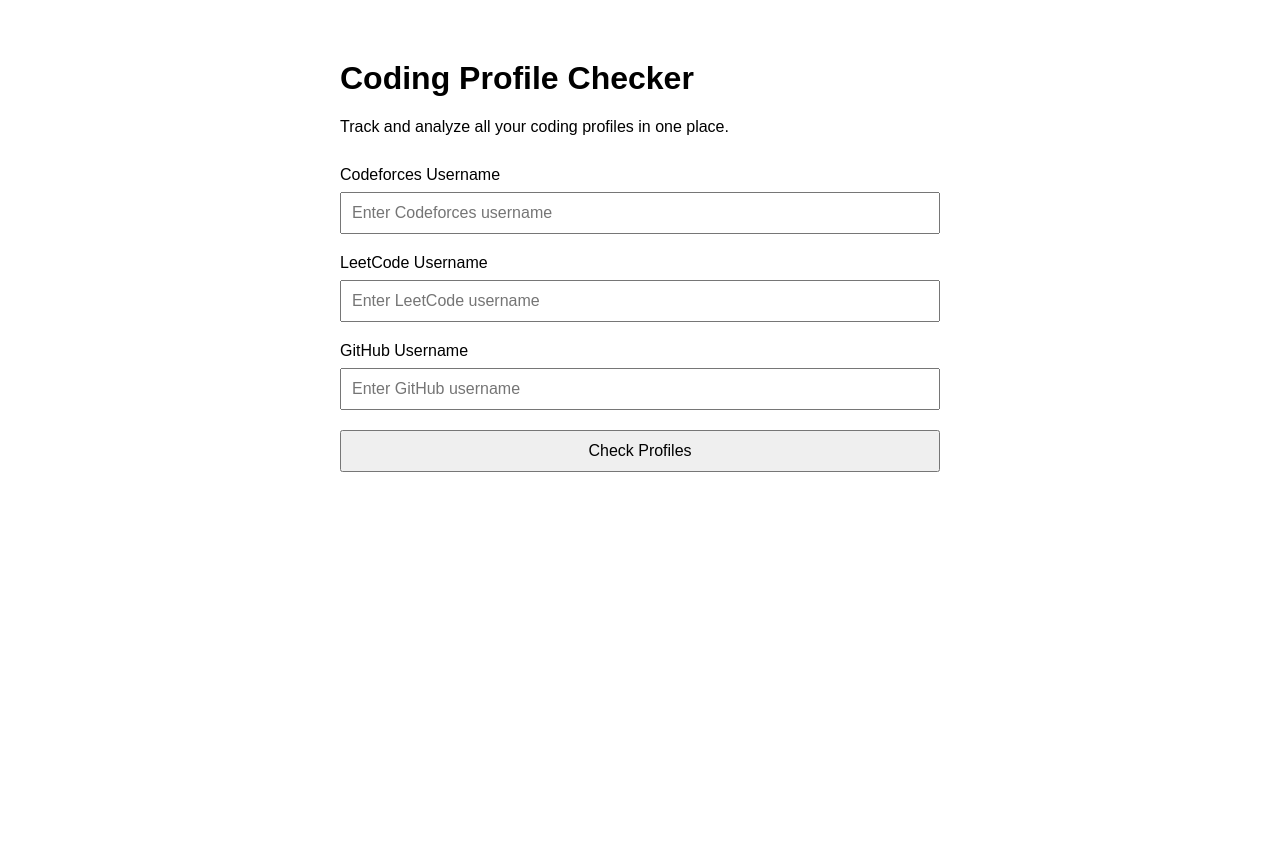
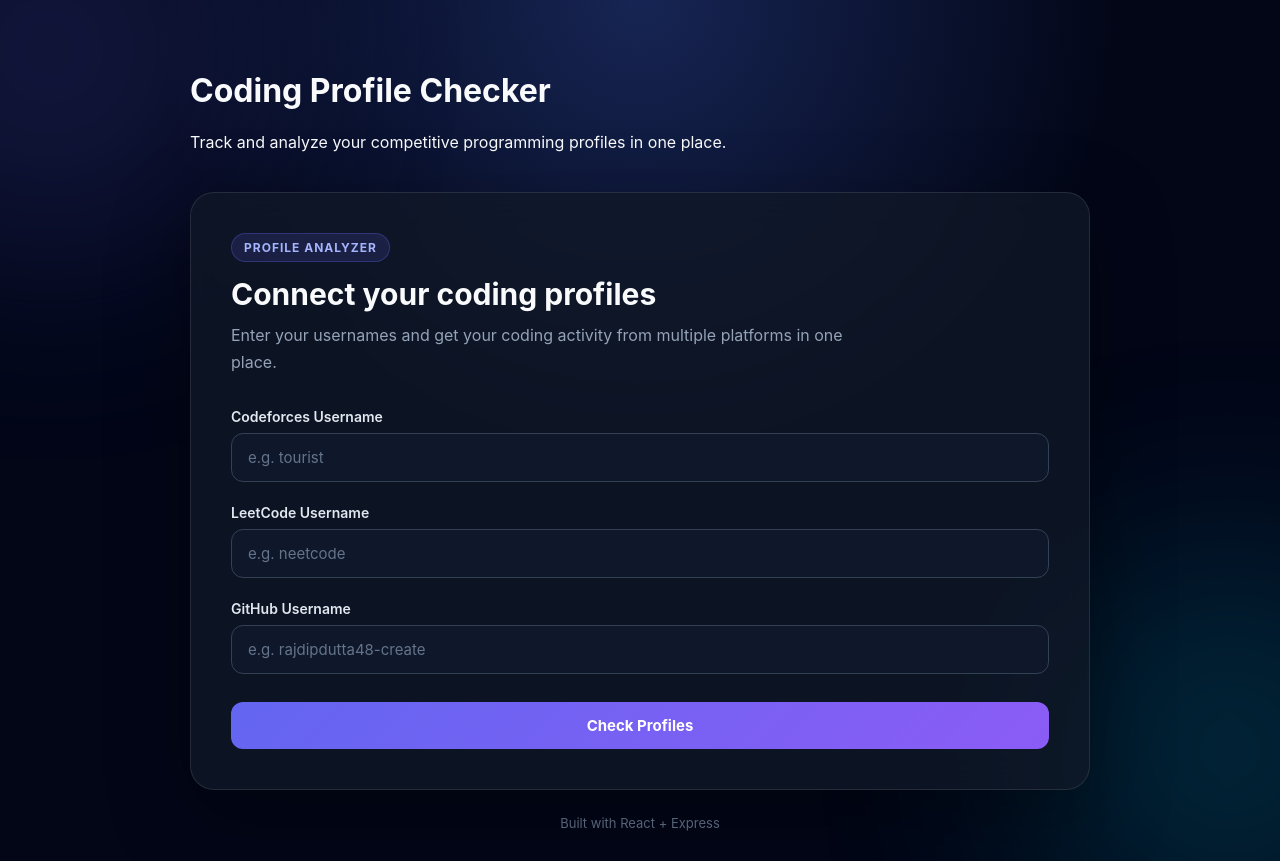
Before and after one commit to rajdipdutta48-create/coding-profile-checker, a React (Vite) app in the folder client/: page / in a window 1280 px wide. Before the commit the page ends 800 px from the top, so only its background shows below. Built offline with nearby package versions, Linux system fonts and the light colour scheme.

Commit message:
Improve profile checker UI

```diff
--- a/client/src/App.css
+++ b/client/src/App.css
@@ -1,184 +1,186 @@
-.counter {
-  font-size: 16px;
-  padding: 5px 10px;
-  border-radius: 5px;
-  color: var(--accent);
-  background: var(--accent-bg);
-  border: 2px solid transparent;
-  transition: border-color 0.3s;
-  margin-bottom: 24px;
+.app {
+  min-height: 100vh;
+  position: relative;
+  overflow: hidden;
+  padding: 50px 20px 30px;
+}
 
-  &:hover {
-    border-color: var(--accent-border);
+.container {
+  width: min(900px, 100%);
+  margin: 0 auto;
+  position: relative;
+  z-index: 2;
+}
+
+.background-glow {
+  position: fixed;
+  width: 400px;
+  height: 400px;
+  border-radius: 50%;
+  filter: blur(120px);
+  opacity: 0.2;
+  pointer-events: none;
+}
+
+.background-glow-one {
+  top: -150px;
+  left: -150px;
+  background: #6366f1;
+}
+
+.background-glow-two {
+  right: -150px;
+  bottom: -150px;
+  background: #06b6d4;
+}
+
+.profile-card {
+  margin-top: 40px;
+  padding: 40px;
+  border: 1px solid rgba(255, 255, 255, 0.1);
+  border-radius: 24px;
+  background: rgba(17, 24, 39, 0.75);
+  backdrop-filter: blur(18px);
+  box-shadow: 0 25px 80px rgba(0, 0, 0, 0.35);
+}
+
+.card-heading {
+  margin-bottom: 32px;
+}
+
+.card-badge {
+  display: inline-block;
+  margin-bottom: 14px;
+  padding: 6px 12px;
+  border-radius: 999px;
+  background: rgba(99, 102, 241, 0.15);
+  border: 1px solid rgba(99, 102, 241, 0.3);
+  color: #a5b4fc;
+  font-size: 12px;
+  font-weight: 700;
+  letter-spacing: 1px;
+}
+
+.card-heading h2 {
+  margin: 0 0 10px;
+  color: #f8fafc;
+  font-size: 30px;
+}
+
+.card-heading p {
+  margin: 0;
+  max-width: 650px;
+  color: #94a3b8;
+  line-height: 1.7;
+}
+
+form {
+  display: flex;
+  flex-direction: column;
+  gap: 22px;
+}
+
+form > div {
+  display: flex;
+  flex-direction: column;
+  gap: 8px;
+}
+
+label {
+  color: #e2e8f0;
+  font-size: 14px;
+  font-weight: 600;
+}
+
+input {
+  width: 100%;
+  box-sizing: border-box;
+  padding: 14px 16px;
+  border: 1px solid #334155;
+  border-radius: 12px;
+  outline: none;
+  background: #0f172a;
+  color: #f8fafc;
+  font-size: 15px;
+  transition: 0.2s ease;
+}
+
+input::placeholder {
+  color: #64748b;
+}
+
+input:focus {
+  border-color: #818cf8;
+  box-shadow: 0 0 0 4px rgba(99, 102, 241, 0.12);
+}
+
+button {
+  margin-top: 6px;
+  padding: 14px 20px;
+  border: none;
+  border-radius: 12px;
+  background: linear-gradient(135deg, #6366f1, #8b5cf6);
+  color: white;
+  font-size: 15px;
+  font-weight: 700;
+  cursor: pointer;
+  transition: transform 0.2s ease, box-shadow 0.2s ease, opacity 0.2s ease;
+}
+
+button:hover:not(:disabled) {
+  transform: translateY(-2px);
+  box-shadow: 0 12px 30px rgba(99, 102, 241, 0.3);
+}
+
+button:disabled {
+  cursor: not-allowed;
+  opacity: 0.6;
+}
+
+form p[role="alert"] {
+  margin: 0;
+  padding: 12px 14px;
+  border: 1px solid rgba(248, 113, 113, 0.3);
+  border-radius: 10px;
+  background: rgba(127, 29, 29, 0.2);
+  color: #fca5a5;
+  font-size: 14px;
+}
+
+pre {
+  margin: 10px 0 0;
+  padding: 18px;
+  overflow-x: auto;
+  border: 1px solid #334155;
+  border-radius: 12px;
+  background: #020617;
+  color: #a5b4fc;
+  font-size: 13px;
+  line-height: 1.6;
+}
+
+footer {
+  padding: 25px 0 0;
+  text-align: center;
+}
+
+footer p {
+  margin: 0;
+  color: #64748b;
+  font-size: 13px;
+}
+
+@media (max-width: 600px) {
+  .app {
+    padding: 30px 16px 20px;
   }
-  &:focus-visible {
-    outline: 2px solid var(--accent);
-    outline-offset: 2px;
+
+  .profile-card {
+    padding: 25px 20px;
+    border-radius: 18px;
+  }
+
+  .card-heading h2 {
+    font-size: 24px;
   }
 }
-
-.hero {
-  position: relative;
-
-  .base,
-  .framework,
-  .vite {
-    inset-inline: 0;
-    margin: 0 auto;
-  }
-
-  .base {
-    width: 170px;
-    position: relative;
-    z-index: 0;
-  }
-
-  .framework,
-  .vite {
-    position: absolute;
-  }
-
-  .framework {
-    z-index: 1;
-    top: 34px;
-    height: 28px;
-    transform: perspective(2000px) rotateZ(300deg) rotateX(44deg) rotateY(39deg)
-      scale(1.4);
-  }
-
-  .vite {
-    z-index: 0;
-    top: 107px;
-    height: 26px;
-    width: auto;
-    transform: perspective(2000px) rotateZ(300deg) rotateX(40deg) rotateY(39deg)
-      scale(0.8);
-  }
-}
-
-#center {
-  display: flex;
-  flex-direction: column;
-  gap: 25px;
-  place-content: center;
-  place-items: center;
-  flex-grow: 1;
-
-  @media (max-width: 1024px) {
-    padding: 32px 20px 24px;
-    gap: 18px;
-  }
-}
-
-#next-steps {
-  display: flex;
-  border-top: 1px solid var(--border);
-  text-align: left;
-
-  & > div {
-    flex: 1 1 0;
-    padding: 32px;
-    @media (max-width: 1024px) {
-      padding: 24px 20px;
-    }
-  }
-
-  .icon {
-    margin-bottom: 16px;
-    width: 22px;
-    height: 22px;
-  }
-
-  @media (max-width: 1024px) {
-    flex-direction: column;
-    text-align: center;
-  }
-}
-
-#docs {
-  border-right: 1px solid var(--border);
-
-  @media (max-width: 1024px) {
-    border-right: none;
-    border-bottom: 1px solid var(--border);
-  }
-}
-
-#next-steps ul {
-  list-style: none;
-  padding: 0;
-  display: flex;
-  gap: 8px;
-  margin: 32px 0 0;
-
-  .logo {
-    height: 18px;
-  }
-
-  a {
-    color: var(--text-h);
-    font-size: 16px;
-    border-radius: 6px;
-    background: var(--social-bg);
-    display: flex;
-    padding: 6px 12px;
-    align-items: center;
-    gap: 8px;
-    text-decoration: none;
-    transition: box-shadow 0.3s;
-
-    &:hover {
-      box-shadow: var(--shadow);
-    }
-    .button-icon {
-      height: 18px;
-      width: 18px;
-    }
-  }
-
-  @media (max-width: 1024px) {
-    margin-top: 20px;
-    flex-wrap: wrap;
-    justify-content: center;
-
-    li {
-      flex: 1 1 calc(50% - 8px);
-    }
-
-    a {
-      width: 100%;
-      justify-content: center;
-      box-sizing: border-box;
-    }
-  }
-}
-
-#spacer {
-  height: 88px;
-  border-top: 1px solid var(--border);
-  @media (max-width: 1024px) {
-    height: 48px;
-  }
-}
-
-.ticks {
-  position: relative;
-  width: 100%;
-
-  &::before,
-  &::after {
-    content: '';
-    position: absolute;
-    top: -4.5px;
-    border: 5px solid transparent;
-  }
-
-  &::before {
-    left: 0;
-    border-left-color: var(--border);
-  }
-  &::after {
-    right: 0;
-    border-right-color: var(--border);
-  }
-}
--- a/client/src/App.jsx
+++ b/client/src/App.jsx
@@ -1,6 +1,7 @@
-import { useState } from "react";
 import Header from "./components/Header";
 import ProfileForm from "./components/ProfileForm";
+import { useState } from "react";
+import "./App.css";
 
 function App() {
   const [profiles, setProfiles] = useState({
@@ -10,17 +11,41 @@
   });
 
   return (
-    <main>
+    <div className="app">
+      <div className="background-glow background-glow-one"></div>
+      <div className="background-glow background-glow-two"></div>
+
+      <div className="container">
         <Header
           title="Coding Profile Checker"
-        description="Track and analyze all your coding profiles in one place."
+          description="Track and analyze your competitive programming profiles in one place."
         />
+
+        <section className="profile-card">
+          <div className="card-heading">
+            <span className="card-badge">PROFILE ANALYZER</span>
+
+            <h2>Connect your coding profiles</h2>
+
+            <p>
+              Enter your usernames and get your coding activity from multiple
+              platforms in one place.
+            </p>
+          </div>
 
           <ProfileForm
             profiles={profiles}
             setProfiles={setProfiles}
           />
-    </main>
+        </section>
+
+        <footer>
+          <p>
+            Built with React + Express
+          </p>
+        </footer>
+      </div>
+    </div>
   );
 }
 
--- a/client/src/components/ProfileForm.jsx
+++ b/client/src/components/ProfileForm.jsx
@@ -72,7 +72,7 @@
           type="text"
           value={profiles.codeforces}
           onChange={handleChange}
-          placeholder="Enter Codeforces username"
+          placeholder="e.g. tourist"
         />
       </div>
 
@@ -85,7 +85,7 @@
           type="text"
           value={profiles.leetcode}
           onChange={handleChange}
-          placeholder="Enter LeetCode username"
+          placeholder="e.g. neetcode"
         />
       </div>
 
@@ -98,7 +98,7 @@
           type="text"
           value={profiles.github}
           onChange={handleChange}
-          placeholder="Enter GitHub username"
+          placeholder="e.g. rajdipdutta48-create"
         />
       </div>
 
--- a/client/src/index.css
+++ b/client/src/index.css
@@ -2,39 +2,28 @@
   box-sizing: border-box;
 }
 
+html {
+  min-width: 320px;
+  background: #020617;
+}
+
 body {
   margin: 0;
-  font-family: Arial, sans-serif;
+  min-width: 320px;
+  min-height: 100vh;
+  font-family:
+    Inter,
+    system-ui,
+    -apple-system,
+    BlinkMacSystemFont,
+    "Segoe UI",
+    sans-serif;
+  background:
+    radial-gradient(circle at top, #172554 0%, #020617 45%);
+  color: #f8fafc;
 }
 
-main {
-  width: min(600px, 90%);
-  margin: 60px auto;
+button,
+input {
+  font: inherit;
 }
-
-header {
-  margin-bottom: 30px;
-}
-
-form {
-  display: flex;
-  flex-direction: column;
-  gap: 20px;
-}
-
-form div {
-  display: flex;
-  flex-direction: column;
-  gap: 8px;
-}
-
-input {
-  padding: 10px;
-  font-size: 16px;
-}
-
-button {
-  padding: 10px;
-  font-size: 16px;
-  cursor: pointer;
-}
```
Lines whose indentation alone changed are shown as unchanged.
